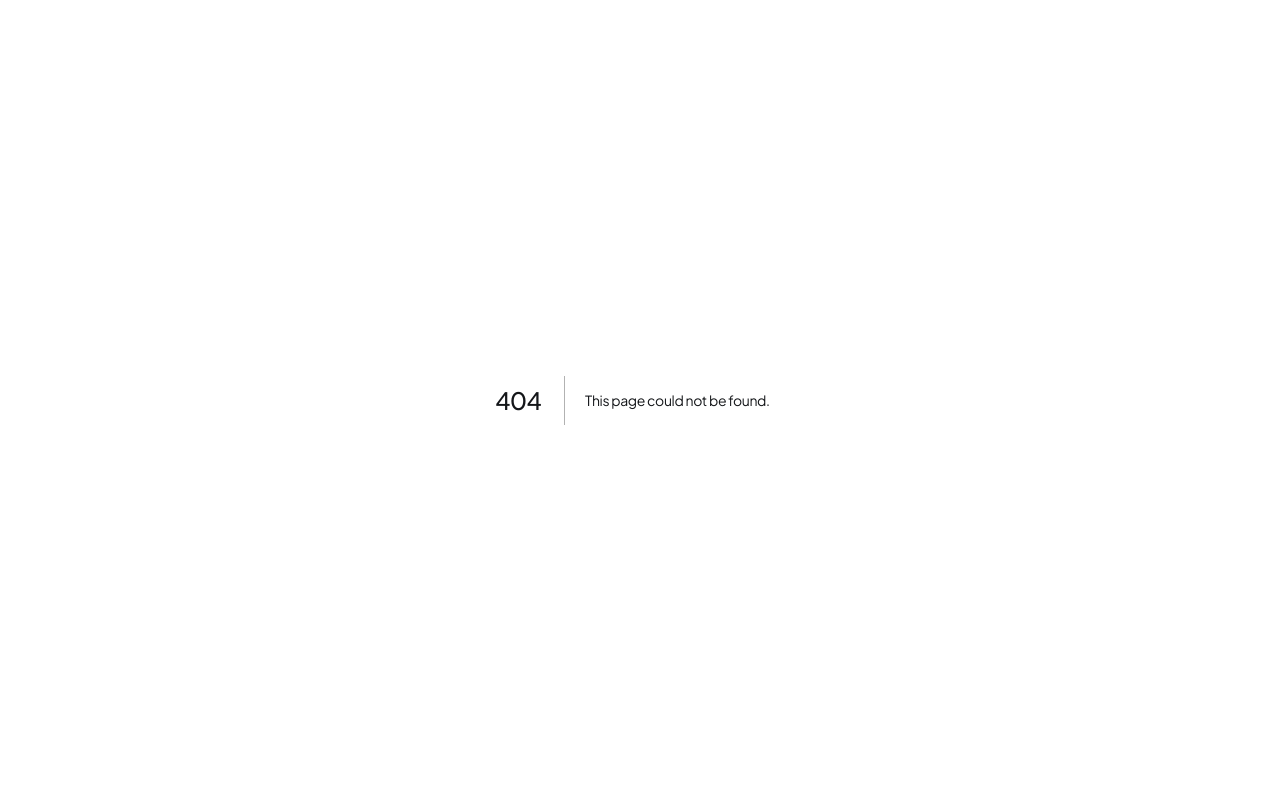
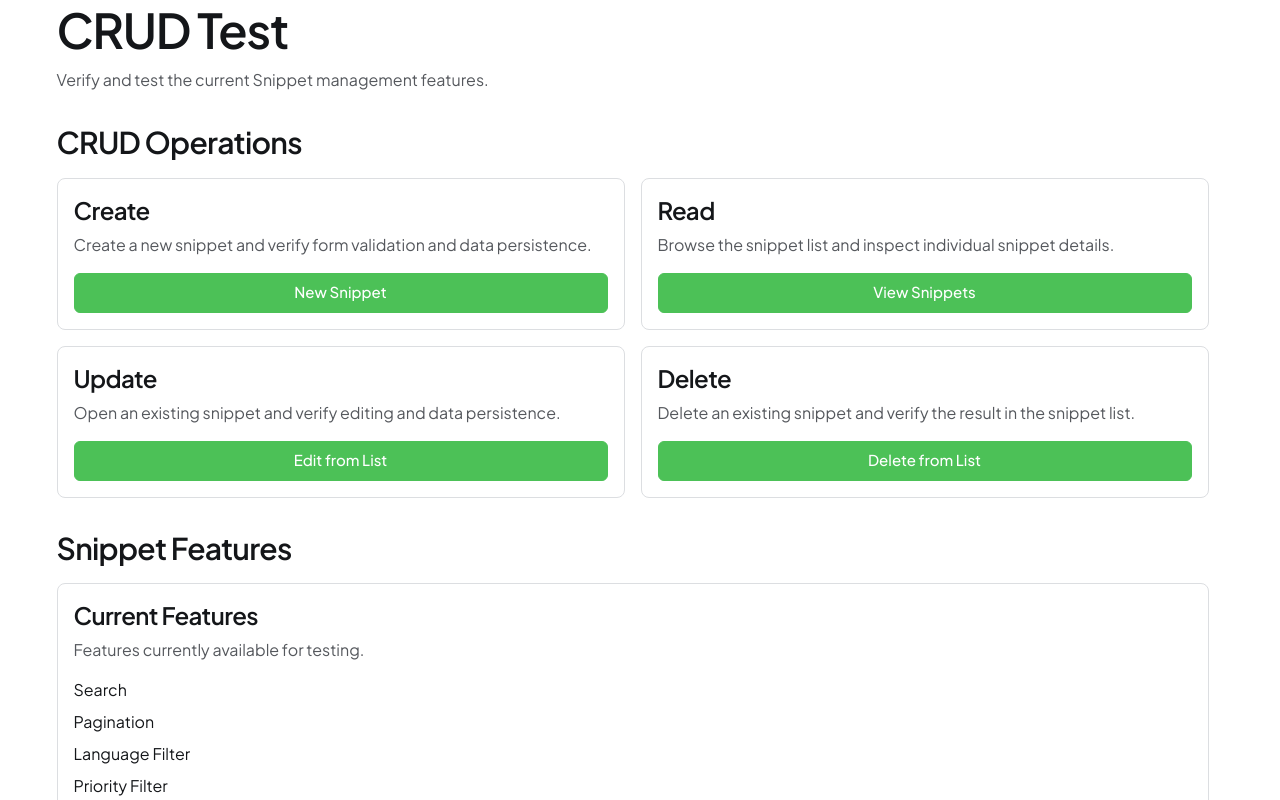
Before and after one commit to morimotodev93/dev-vault, a Next.js app: page /crud in a window 1280 px wide. Before the commit this address had no page. Shown: the top 800 px of the page. Built offline with nearby package versions, Linux system fonts and the light colour scheme.

Commit message:
refactor: add button-style link variant and update CRUD test page

```diff
--- /dev/null
+++ b/src/app/(internal)/crud/page.tsx
@@ -0,0 +1,148 @@
+import {
+  Container,
+  Grid,
+  Heading,
+  Link,
+  Stack,
+  Surface,
+  Text,
+} from "@/components/primitives";
+
+export default function CrudTestPage() {
+  return (
+    <Container as="main">
+      <Stack gap={8}>
+        {/* Header */}
+        <Stack gap={2}>
+          <Heading level={1} size="3xl">
+            CRUD Test
+          </Heading>
+
+          <Text color="muted">
+            Verify and test the current Snippet management features.
+          </Text>
+        </Stack>
+
+        {/* CRUD Operations */}
+        <Stack gap={4}>
+          <Heading level={2} size="xl">
+            CRUD Operations
+          </Heading>
+
+          <Grid col={2} gap={4}>
+            <Surface bordered>
+              <Stack gap={4}>
+                <Stack gap={2}>
+                  <Heading level={3} size="lg">
+                    Create
+                  </Heading>
+
+                  <Text color="muted">
+                    Create a new snippet and verify form validation and data
+                    persistence.
+                  </Text>
+                </Stack>
+
+                <Link href="/snippets/new" variant="button">
+                  New Snippet
+                </Link>
+              </Stack>
+            </Surface>
+
+            <Surface bordered>
+              <Stack gap={4}>
+                <Stack gap={2}>
+                  <Heading level={3} size="lg">
+                    Read
+                  </Heading>
+
+                  <Text color="muted">
+                    Browse the snippet list and inspect individual snippet
+                    details.
+                  </Text>
+                </Stack>
+
+                <Link href="/snippets" variant="button">
+                  View Snippets
+                </Link>
+              </Stack>
+            </Surface>
+
+            <Surface bordered>
+              <Stack gap={4}>
+                <Stack gap={2}>
+                  <Heading level={3} size="lg">
+                    Update
+                  </Heading>
+
+                  <Text color="muted">
+                    Open an existing snippet and verify editing and data
+                    persistence.
+                  </Text>
+                </Stack>
+
+                <Link href="/snippets" variant="button">
+                  Edit from List
+                </Link>
+              </Stack>
+            </Surface>
+
+            <Surface bordered>
+              <Stack gap={4}>
+                <Stack gap={2}>
+                  <Heading level={3} size="lg">
+                    Delete
+                  </Heading>
+
+                  <Text color="muted">
+                    Delete an existing snippet and verify the result in the
+                    snippet list.
+                  </Text>
+                </Stack>
+
+                <Link href="/snippets" variant="button">
+                  Delete from List
+                </Link>
+              </Stack>
+            </Surface>
+          </Grid>
+        </Stack>
+
+        {/* Snippet Features */}
+        <Stack gap={4}>
+          <Heading level={2} size="xl">
+            Snippet Features
+          </Heading>
+
+          <Surface bordered>
+            <Stack gap={4}>
+              <Stack gap={2}>
+                <Heading level={3} size="lg">
+                  Current Features
+                </Heading>
+
+                <Text color="muted">
+                  Features currently available for testing.
+                </Text>
+              </Stack>
+
+              <Stack gap={2}>
+                <Text>Search</Text>
+                <Text>Pagination</Text>
+                <Text>Language Filter</Text>
+                <Text>Priority Filter</Text>
+                <Text>Favorite Filter</Text>
+                <Text>Favorite Toggle</Text>
+                <Text>Multiple Tags</Text>
+              </Stack>
+
+              <Link href="/snippets" variant="button">
+                Open Snippets
+              </Link>
+            </Stack>
+          </Surface>
+        </Stack>
+      </Stack>
+    </Container>
+  );
+}
--- a/src/components/primitives/Link/Link.module.css
+++ b/src/components/primitives/Link/Link.module.css
@@ -1,32 +1,58 @@
+/* =========================
+   Base
+   ========================= */
+
 .link {
   display: inline-flex;
   align-items: center;
-	gap: var(--space-1);
+  justify-content: center;
+  gap: var(--space-2);
+  border: 1px solid transparent;
+  font-family: inherit;
   text-decoration: none;
-	transition: color 0.15s ease, text-decoration-color 0.15s ease;
   cursor: pointer;
+  white-space: nowrap;
+  user-select: none;
+  transition:
+    background-color 0.15s ease,
+    border-color 0.15s ease,
+    color 0.15s ease,
+    opacity 0.15s ease,
+    box-shadow 0.15s ease;
 }
 
 .link:focus-visible {
   outline: 2px solid var(--ring);
   outline-offset: 2px;
-	border-radius: 2px;
+  border-radius: var(--radius-md);
 }
 
-/* Size */
+/* =========================
+   Size
+   ========================= */
+
 .size-sm {
+  min-height: 32px;
+  padding: 0 var(--space-3);
   font-size: var(--font-size-sm);
 }
 
 .size-base {
+  min-height: 40px;
+  padding: 0 var(--space-4);
+  font-size: 0.9375rem;
+}
+
+.size-lg {
+  min-height: 48px;
+  padding: 0 var(--space-6);
   font-size: var(--font-size-base);
 }
 
-.size-lg {
-	font-size: var(--font-size-lg);
-}
+/* =========================
+   Weight
+   ========================= */
 
-/* Weight */
 .weight-normal {
   font-weight: 400;
 }
@@ -39,7 +65,10 @@
   font-weight: 600;
 }
 
-/* Variant */
+/* =========================
+   Variants
+   ========================= */
+
 .variant-default {
   color: var(--fg);
 }
@@ -72,7 +101,26 @@
   color: var(--primary-hover);
 }
 
-/* Underline */
+/* Button-like Link */
+
+.variant-button {
+  border-color: var(--primary);
+  border-radius: var(--radius-md);
+  background-color: var(--primary);
+  color: var(--primary-fg);
+  font-weight: 500;
+}
+
+.variant-button:hover {
+  border-color: var(--primary-hover);
+  background-color: var(--primary-hover);
+  color: var(--primary-fg);
+}
+
+/* =========================
+   Underline
+   ========================= */
+
 .underline {
   text-decoration: underline;
   text-underline-offset: 3px;
--- a/src/components/primitives/Link/Link.types.ts
+++ b/src/components/primitives/Link/Link.types.ts
@@ -1,6 +1,7 @@
 import { AnchorHTMLAttributes, ReactNode } from "react";
 
-export type LinkVariant = "default" | "muted" | "subtle" | "primary";
+export type LinkVariant = "default" | "muted" | "subtle" | "primary" | "button";
+
 export type LinkSize = "sm" | "base" | "lg";
 export type LinkWeight = "normal" | "medium" | "semibold";
 
@@ -11,5 +12,5 @@ export type LinkProps = AnchorHTMLAttributes<HTMLAnchorElement> & {
   size?: LinkSize;
   weight?: LinkWeight;
   underline?: boolean | "hover";
-  external?: boolean; // 外部リンクかどうか（target="_blank" などを自動付与）
+  external?: boolean;
 };
```
Lines whose indentation alone changed are shown as unchanged.
